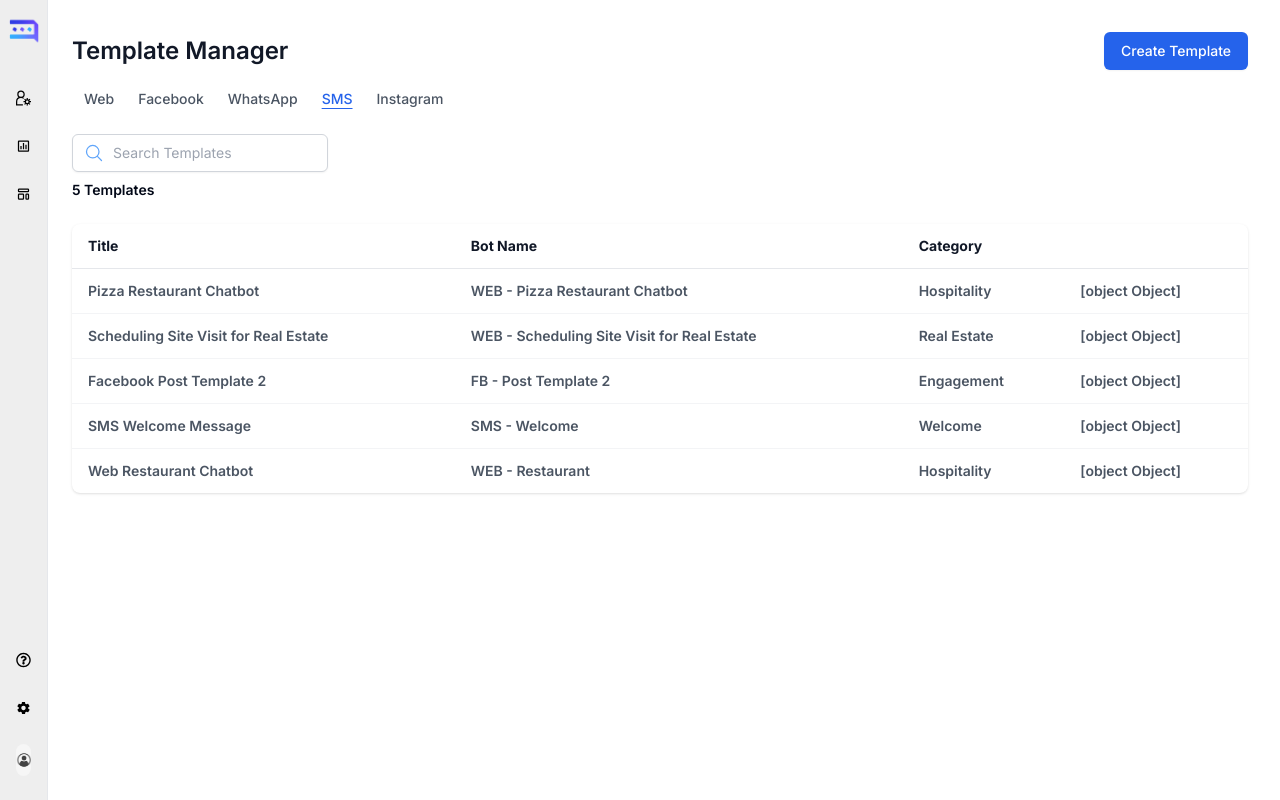
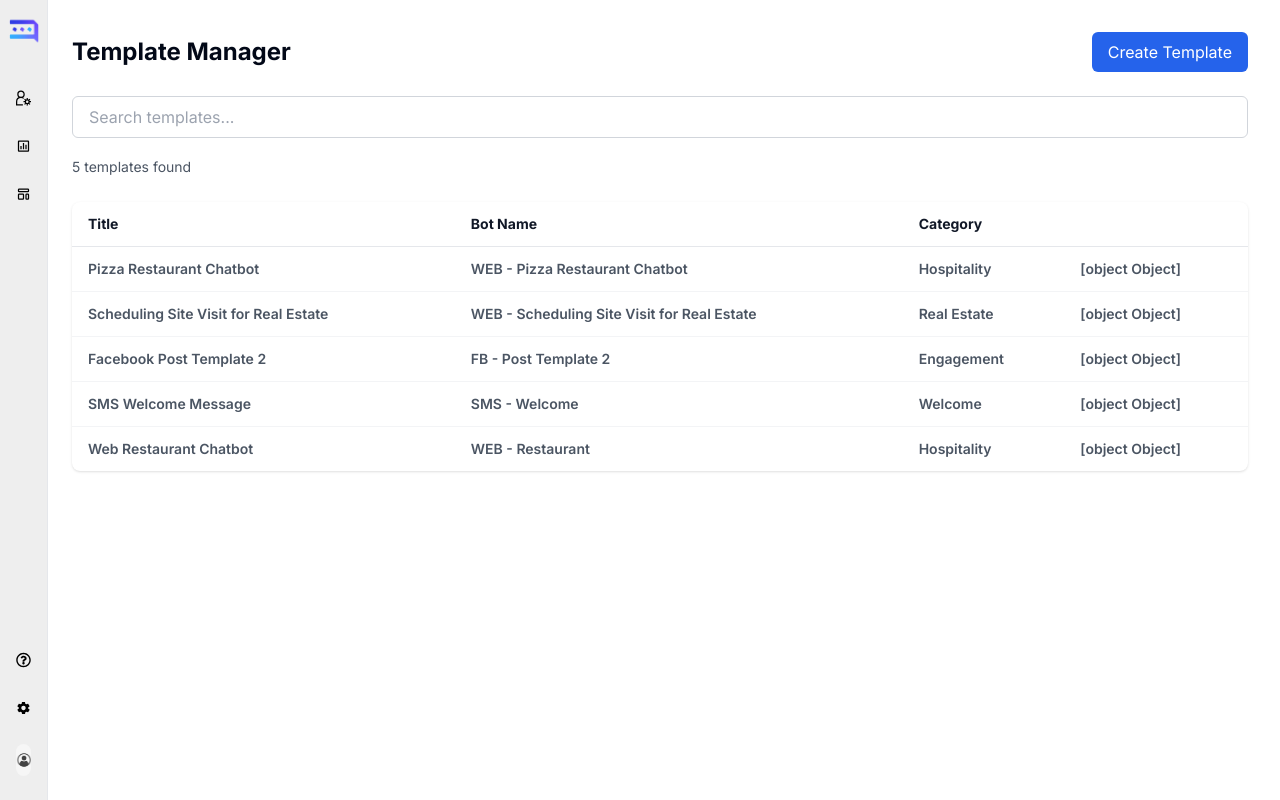
Before and after one commit to Elsayed-Mubarak/buraq-admin, a Next.js app: page /dashboard/templates/sms in a window 1280 px wide. Built offline with nearby package versions, Linux system fonts and the light colour scheme.

Commit message:
buildsuccess

```diff
--- a/src/app/dashboard/analytics/page.tsx
+++ b/src/app/dashboard/analytics/page.tsx
@@ -26,7 +26,7 @@ const AnalyticsPage = () => {
   const [totalAccountsNumber, setTotalAccountsNumber] = useState<number>(0);
   const [totalConversationsNumber, setTotalConversationsNumber] =
     useState<number>(0);
-  const [totalClientsNumber, setTotalClientsNumber] = useState<number>(0);
+  //const [totalClientsNumber, setTotalClientsNumber] = useState<number>(0);
   const [liveAccounts, setLiveAccounts] = useState<number>(0); // not come from backend
   const [newAccounts, setNewAccounts] = useState<number>(0); // not come from backend
 
@@ -93,7 +93,7 @@ const AnalyticsPage = () => {
       // Set totals
       setTotalAccountsNumber(data.totalAccountsNumber ?? 0);
       setTotalConversationsNumber(data.totalConversationsNumber ?? 0);
-      setTotalClientsNumber(data.totalClientsNumber ?? 0);
+      //setTotalClientsNumber(data.totalClientsNumber ?? 0);
       setLiveAccounts(data.liveAccounts ?? 0);
       setNewAccounts(data.newAccounts ?? 0);
     } catch (error) {
@@ -162,7 +162,7 @@ const AnalyticsPage = () => {
               data={totalAccountsData}
               dataKey1="Plans"
               dataKey2="Accounts"
-              description={`${totalAccountsNumber} Accounts`}
+              description={`${totalAccountsData.length} Accounts`}
               header1="Plans"
               header2="Accounts"
             />
@@ -171,7 +171,7 @@ const AnalyticsPage = () => {
               data={activatedAccountsData}
               dataKey1="Month"
               dataKey2="Accounts"
-              description="156 Accounts"
+              description={`${activatedAccountsData.length} Accounts`}
               header1="Month"
               header2="Accounts"
             />
@@ -180,7 +180,7 @@ const AnalyticsPage = () => {
               data={conversationsData}
               dataKey1="Month"
               dataKey2="Chats"
-              description={`${totalConversationsNumber} Conversations`}
+              description={`${totalConversationsNumber.toString().length} Conversations`}
               header1="Month"
               header2="Chats"
             />
@@ -192,7 +192,7 @@ const AnalyticsPage = () => {
               data={contactsData}
               dataKey1="Month"
               dataKey2="Contacts"
-              description={`${totalClientsNumber} Contacts`}
+              description={`${contactsData.length} Contacts`}
               header1="Month"
               header2="Contacts"
             />
--- a/src/app/dashboard/templates/template-manager/CategoryDropdown.tsx
+++ b/src/app/dashboard/templates/template-manager/CategoryDropdown.tsx
@@ -1,3 +1,5 @@
+"use client";
+
 import React, { useState, useMemo } from "react";
 import {
   MagnifyingGlassIcon,
--- a/src/app/dashboard/templates/template-manager/TemplateCount.tsx
+++ b/src/app/dashboard/templates/template-manager/TemplateCount.tsx
@@ -1,12 +1,12 @@
+"use client";
+
+import React from "react";
 import { TemplateCountProps } from "@/app/types/templateManager-types/TemplateManagerTypes";
-import React from "react";
-
-
 
 const TemplateCount: React.FC<TemplateCountProps> = ({ count }) => {
   return (
-    <div className="mt-2 text-sm font-semibold text-black-500">
-      {count} Templates
+    <div className="mb-4">
+      <span className="text-sm text-gray-600">{count} templates found</span>
     </div>
   );
 };
--- a/src/app/dashboard/templates/template-manager/TemplateManagerHeader.tsx
+++ b/src/app/dashboard/templates/template-manager/TemplateManagerHeader.tsx
@@ -1,44 +1,21 @@
+"use client";
+
 import React from "react";
-import Link from "next/link";
 import { TemplateManagerHeaderProps } from "@/app/types/templateManager-types/TemplateManagerTypes";
 
-const tabs = ["Web", "Facebook", "WhatsApp", "SMS", "Instagram"];
-
 const TemplateManagerHeader: React.FC<TemplateManagerHeaderProps> = ({
-  activeTab,
+  //activeTab,
   onCreateTemplate,
 }) => {
   return (
-    <div>
-      <div className="sm:flex sm:items-center sm:justify-between">
-        <h1 className="text-2xl font-semibold text-gray-900">
-          Template Manager
-        </h1>
-        <button
-          onClick={onCreateTemplate}
-          className="mt-4 sm:mt-0 inline-flex items-center justify-center rounded-md border border-transparent bg-blue-600 px-4 py-2 text-sm font-medium text-white shadow-sm hover:bg-blue-700"
-        >
-          Create Template
-        </button>
-      </div>
-
-      <div className="mt-4">
-        {tabs.map((tab) => (
-          <div key={tab} className="inline-block">
-            {" "}
-            <Link
-              href={`/dashboard/templates/${tab.toLowerCase()}`}
-              className={`px-3 py-2 text-sm font-medium ${
-                activeTab.toLowerCase() === tab.toLowerCase()
-                  ? "text-blue-600 underline underline-offset-4"
-                  : "text-gray-600 hover:text-gray-800"
-              } `}
-            >
-              {tab}
-            </Link>
-          </div>
-        ))}
-      </div>
+    <div className="flex justify-between items-center mb-6">
+      <h1 className="text-2xl font-bold">Template Manager</h1>
+      <button
+        onClick={onCreateTemplate}
+        className="bg-blue-600 text-white px-4 py-2 rounded-md hover:bg-blue-700"
+      >
+        Create Template
+      </button>
     </div>
   );
 };
--- a/src/app/dashboard/templates/template-manager/TemplateSearch.tsx
+++ b/src/app/dashboard/templates/template-manager/TemplateSearch.tsx
@@ -1,25 +1,21 @@
+"use client";
+
 import React from "react";
-import { MagnifyingGlassIcon } from "@heroicons/react/24/outline";
 import { TemplateSearchProps } from "@/app/types/templateManager-types/TemplateManagerTypes";
-
-
 
 const TemplateSearch: React.FC<TemplateSearchProps> = ({
   searchTerm,
   setSearchTerm,
 }) => {
   return (
-    <div className="mt-6">
-      <div className="relative inline-block w-64">
-        <MagnifyingGlassIcon className="absolute left-3 top-1/2 transform -translate-y-1/2 h-5 w-5 text-blue-400" />
-        <input
-          type="text"
-          placeholder="Search Templates"
-          className="block w-full pl-10 pr-3 py-2 rounded-md border border-gray-300 shadow-sm focus:border-blue-500 focus:ring-blue-500 sm:text-sm"
-          value={searchTerm}
-          onChange={(e) => setSearchTerm(e.target.value)}
-        />
-      </div>
+    <div className="mb-4">
+      <input
+        type="text"
+        placeholder="Search templates..."
+        value={searchTerm}
+        onChange={(e) => setSearchTerm(e.target.value)}
+        className="w-full px-4 py-2 border border-gray-300 rounded-md focus:outline-none focus:ring-2 focus:ring-blue-500"
+      />
     </div>
   );
 };
--- a/src/app/dashboard/templates/template-manager/TemplateTable.tsx
+++ b/src/app/dashboard/templates/template-manager/TemplateTable.tsx
@@ -1,12 +1,17 @@
+"use client";
+
 import React from "react";
 import TableManger from "@/components/common/TemplateManager";
 import { FormData } from "@/app/types/TemplateTypes";
 import { TemplateTableProps } from "@/app/types/templateManager-types/TemplateManagerTypes";
+//import DraggableTable from "@/components/common/DragableTable/DragableTable";
+
 
 const TemplateTable: React.FC<TemplateTableProps> = ({ columns, data }) => {
   return (
     <div className="mt-6 bg-white shadow rounded-lg">
       <TableManger<FormData> columns={columns} data={data} />
+      {/*<DraggableTable />*/}
     </div>
   );
 };
--- a/src/app/types/templateManager-types/TemplateManagerTypes.ts
+++ b/src/app/types/templateManager-types/TemplateManagerTypes.ts
@@ -51,3 +51,4 @@ export interface TemplateTableProps {
 export interface TemplateManagerLayoutProps {
   activeTab: string;
 }
+//------------------------------//
--- a/src/components/accounts/AccountsContent.tsx
+++ b/src/components/accounts/AccountsContent.tsx
@@ -45,7 +45,7 @@ export default function AccountsContent() {
       const mappedData: AdminPortalData[] = apiData.map((item, index) => ({
         accountID: index.toString(), // item._id
         accountName: item.settings?.name || "N/A",
-        owner: item.owner,
+        owner: item?.owner?.userName||"",
         status: item.status,
         createdUTC: item.createdAt,
       }));
--- /dev/null
+++ b/src/components/shared/DragginIcon.tsx
@@ -0,0 +1,20 @@
+// components/MyIcon.js
+const DraggingIcon = () => {
+  return (
+    <svg
+      width="16"
+      height="16"
+      viewBox="0 0 16 16"
+      fill="none"
+      xmlns="http://www.w3.org/2000/svg"
+      style={{ margin: "5px 0px 0px 2.5px, ", color: "rgb(133, 133, 133)" }}
+    >
+      <path
+        d="M5.66699 4.66663C6.21928 4.66663 6.66699 4.21891 6.66699 3.66663C6.66699 3.11434 6.21928 2.66663 5.66699 2.66663C5.11471 2.66663 4.66699 3.11434 4.66699 3.66663C4.66699 4.21891 5.11471 4.66663 5.66699 4.66663ZM5.66699 8.99996C6.21928 8.99996 6.66699 8.55223 6.66699 7.99996C6.66699 7.44769 6.21928 6.99996 5.66699 6.99996C5.11471 6.99996 4.66699 7.44769 4.66699 7.99996C4.66699 8.55223 5.11471 8.99996 5.66699 8.99996ZM6.66699 12.3333C6.66699 12.8856 6.21928 13.3333 5.66699 13.3333C5.11471 13.3333 4.66699 12.8856 4.66699 12.3333C4.66699 11.781 5.11471 11.3333 5.66699 11.3333C6.21928 11.3333 6.66699 11.781 6.66699 12.3333ZM10.3337 4.66663C10.8859 4.66663 11.3337 4.21891 11.3337 3.66663C11.3337 3.11434 10.8859 2.66663 10.3337 2.66663C9.78139 2.66663 9.33366 3.11434 9.33366 3.66663C9.33366 4.21891 9.78139 4.66663 10.3337 4.66663ZM11.3337 7.99996C11.3337 8.55223 10.8859 8.99996 10.3337 8.99996C9.78139 8.99996 9.33366 8.55223 9.33366 7.99996C9.33366 7.44769 9.78139 6.99996 10.3337 6.99996C10.8859 6.99996 11.3337 7.44769 11.3337 7.99996ZM10.3337 13.3333C10.8859 13.3333 11.3337 12.8856 11.3337 12.3333C11.3337 11.781 10.8859 11.3333 10.3337 11.3333C9.78139 11.3333 9.33366 11.781 9.33366 12.3333C9.33366 12.8856 9.78139 13.3333 10.3337 13.3333Z"
+        fill="currentColor"
+      />
+    </svg>
+  );
+};
+
+export default DraggingIcon;
```
Also changed, not shown: src/app/types/account-types/AccountTypes.ts (+8 -1 lines), src/components/common/DragableTable/DragableTable.tsx (added, +124 -0 lines).
